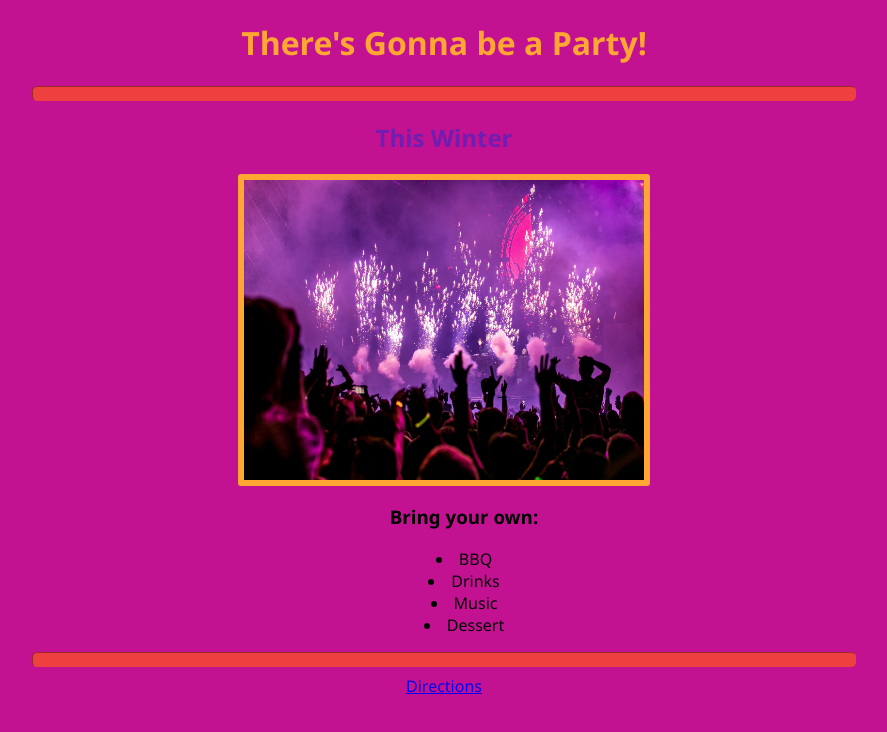
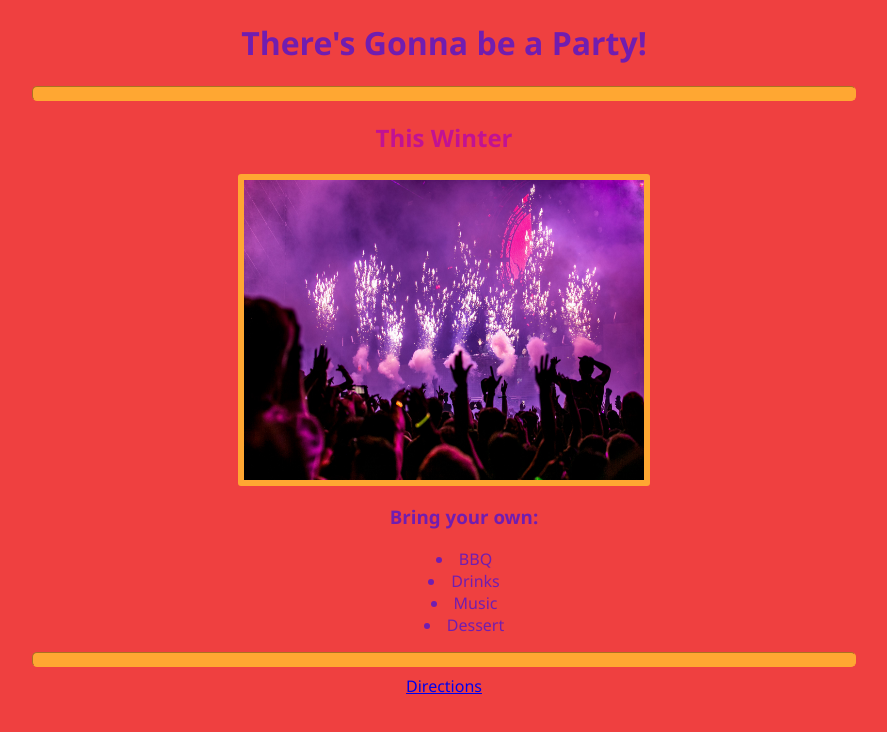
Before and after one commit to JustLecs/html-portfolio, a plain HTML site: page public/index.html in a window 1280 px wide. Shown: the whole page, without its empty margins (196-1083 px from the left). Drawn offline with Linux system fonts and the light colour scheme.

Commit message:
Add files via upload

```diff
--- a/public/index.html
+++ b/public/index.html
@@ -1,7 +1,7 @@
 <!DOCTYPE html>
 <html lang="en">
 <head>
-    <title>Ivitation</title>
+    <title>Invitation</title>
     <link
     href="./invite.style.css" rel="stylesheet">
 </head>
--- a/public/invite.style.css
+++ b/public/invite.style.css
@@ -1,22 +1,23 @@
 html {
     text-align: center;
-    background-color: #C21292;
+    background-color: #EF4040;
     font-family: 'Segoe UI', Tahoma, Geneva, Verdana, sans-serif;
 }
 hr {
     border-radius: 5px;
-    background-color: #EF4040;
-    border-color: #EF4040;
+    background-color: #FFA732;
+    border-color: #FFA732;
 }
 ul {
     text-align: center;
     list-style-position: inside;
+    color: #711DB0;
 }
 h1 {
-    color : #FFA732;
+    color : #711DB0;
 }
 h2 {
-    color: #711DB0;
+    color: #C21292;
 }
 .center {display: block;
     margin-left: auto;
```
